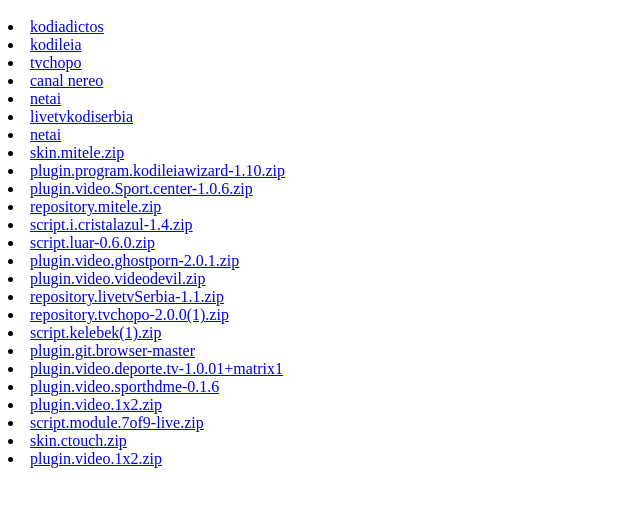
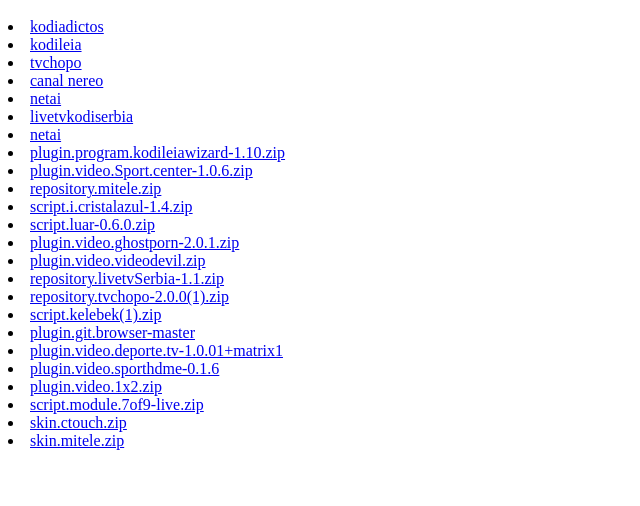
Before and after one commit to miangelcasper/mifuente, a plain HTML site: page index.html in a window 1280 px wide. Shown: the part 48-554 px from the top of the page, without its empty margins (0-640 px from the left). Drawn offline with Linux system fonts and the light colour scheme.

Commit message:
Update index.html
fin

```diff
--- a/index.html
+++ b/index.html
@@ -11,7 +11,6 @@
    <li><a href="http://livetvkodiserbia.com/kodi/">livetvkodiserbia</a><td></td></li>
    <li><a href="https://netai.eu/netai/">netai</a><td></td></li>
 
-<li><a href="skin.mitele.zip">skin.mitele.zip </a></li>
 
    <li><a href="plugin.program.kodileiawizard-1.10.zip">plugin.program.kodileiawizard-1.10.zip</a></li>
 
@@ -45,6 +44,6 @@
 
 <li><a href="skin.ctouch.zip ">skin.ctouch.zip </a></li>
 
-<li><a href="plugin.video.1x2.zip">plugin.video.1x2.zip</a></li>
+<li><a href="skin.mitele.zip">skin.mitele.zip </a></li>
 </ul>
 </body></html>
```
